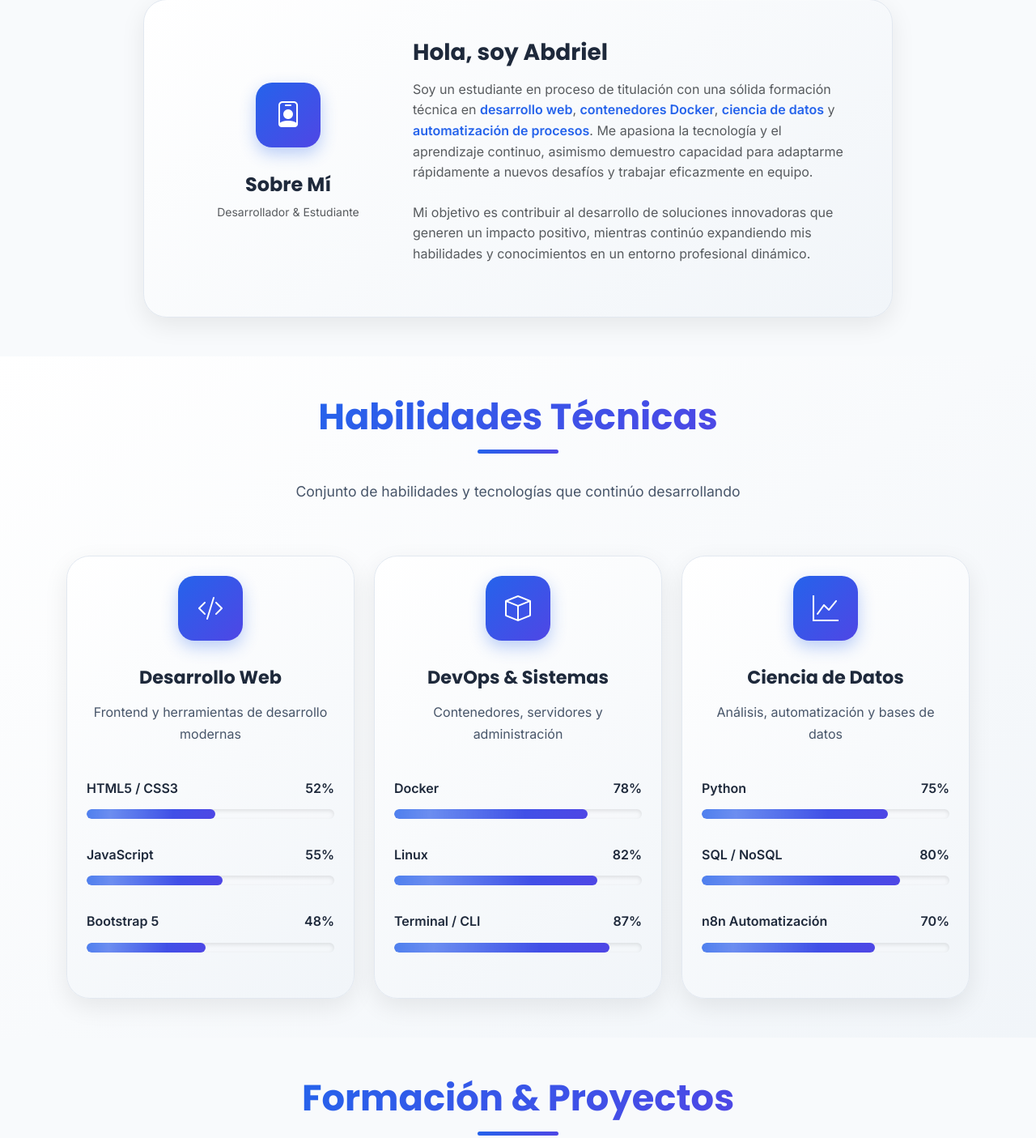
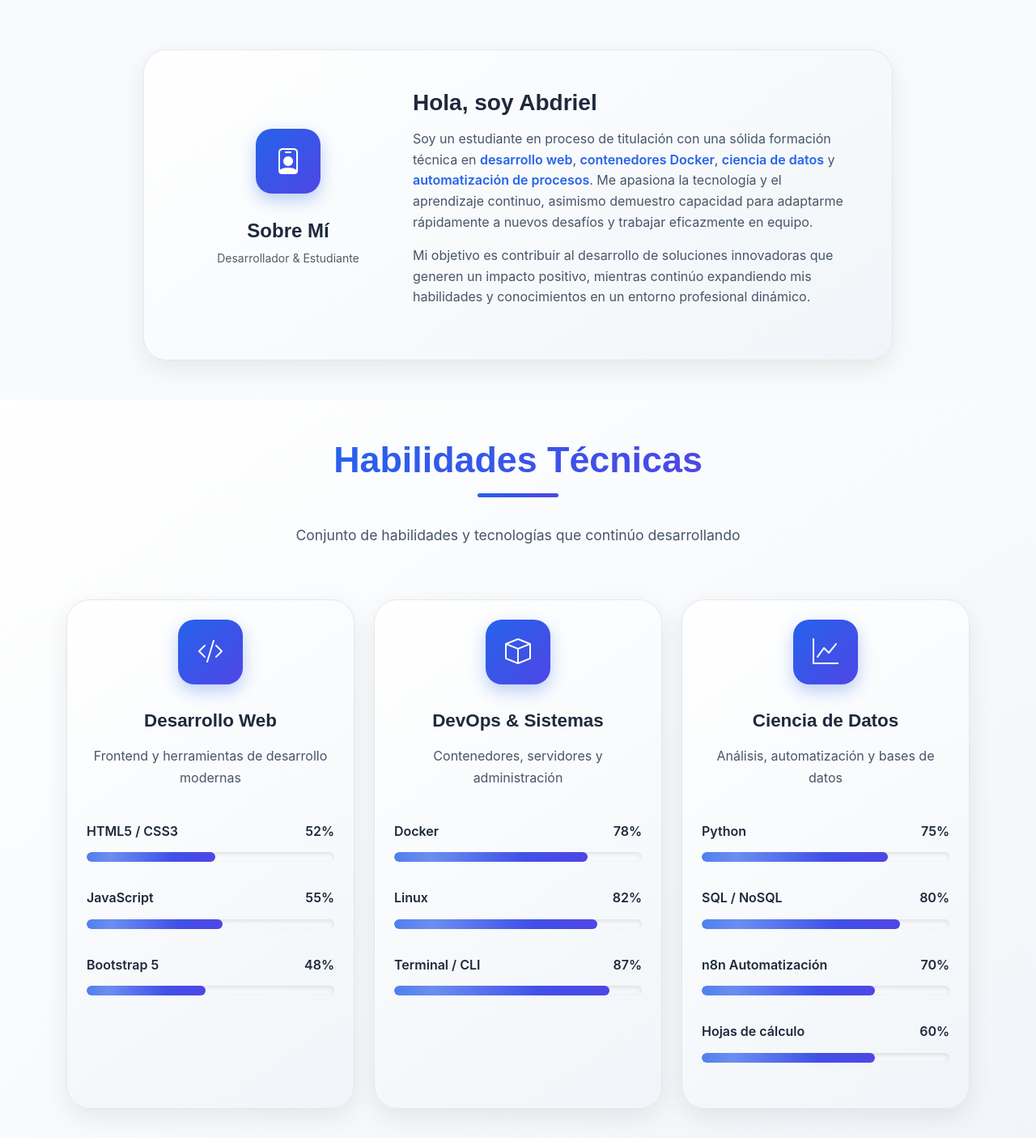
Before and after one commit to Abdriel369/web_Profesional, a plain HTML site: page index.html in a window 1280 px wide. Shown: the part 1168-2573 px from the top of the page at 81% size. Drawn offline with nearby package versions, Linux system fonts and the light colour scheme.

Commit message:
Web Profesional version 4 ya para publicar solo checar detalle

```diff
--- a/index.html
+++ b/index.html
@@ -8,9 +8,7 @@
   <!-- Bootstrap -->
   <link href="https://cdn.jsdelivr.net/npm/bootstrap@5.3.3/dist/css/bootstrap.min.css" rel="stylesheet">
   <link href="https://cdn.jsdelivr.net/npm/bootstrap-icons@1.11.1/font/bootstrap-icons.css" rel="stylesheet">
-  <!-- Google Fonts -->
-  <link href="https://fonts.googleapis.com/css2?family=Poppins:wght@300;400;500;600;700&family=Inter:wght@300;400;500;600;700&display=swap" rel="stylesheet">
-  <!-- AOS Animation -->
+ <!-- AOS Animation -->
   <link href="https://unpkg.com/aos@2.3.1/dist/aos.css" rel="stylesheet">
   <!-- CSS Personalizado -->
   <link rel="stylesheet" href="css/style.css">
@@ -60,6 +58,7 @@
         <span class="badge-custom">Docker</span>
         <span class="badge-custom">Linux</span>
         <span class="badge-custom">Python</span>
+         <span class="badge-custom">Hojas de cálculo</span>
         <span class="badge-custom">SQL / NoSQL</span>
         <span class="badge-custom">n8n</span>
       </div>
@@ -95,7 +94,7 @@
             </div>
             <div class="col-md-8">
               <h3 class="mb-3">Hola, soy Abdriel </h3>
-              <p class="text-muted mb-4">
+              <p class="mb-3">
                 Soy un estudiante en proceso de titulación con una sólida formación técnica en
                 <span class="highlight">desarrollo web</span>,
                 <span class="highlight">contenedores Docker</span>,
@@ -104,7 +103,7 @@
                 Me apasiona la tecnología y el aprendizaje continuo, asimismo demuestro capacidad para adaptarme
                 rápidamente a nuevos desafíos y trabajar eficazmente en equipo.
               </p>
-              <p class="text-muted">
+              <p class="mb-3">
                 Mi objetivo es contribuir al desarrollo de soluciones innovadoras que generen un
                 impacto positivo, mientras continúo expandiendo mis habilidades y conocimientos
                 en un entorno profesional dinámico.
@@ -250,6 +249,15 @@
                 <div class="skill-progress" data-width="70"></div>
               </div>
             </div>
+            <div class="skill-item">
+              <div class="skill-name">
+                <span>Hojas de cálculo</span>
+                <span>60%</span>
+              </div>
+              <div class="skill-bar-container">
+                <div class="skill-progress" data-width="70"></div>
+              </div>
+            </div>
           </div>
         </div>
       </div>
```
